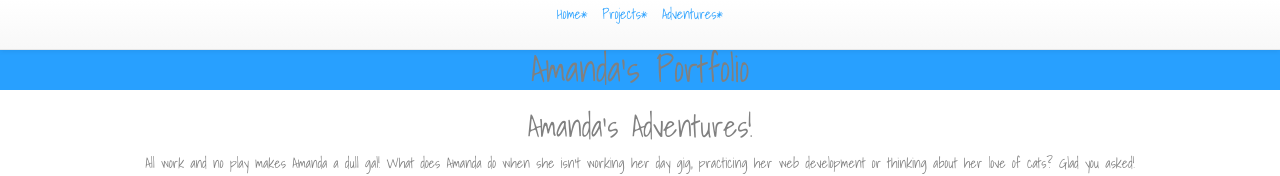
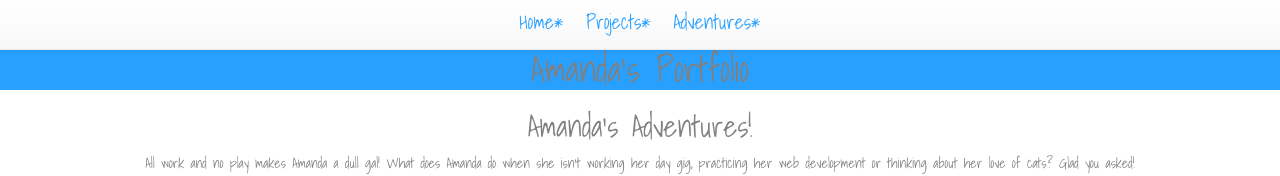
Before and after one commit to akonenkamp/week9, a plain HTML site: page adventures.html in a window 1280 px wide. Shown: the top 176 px of the page. Drawn offline with nearby package versions, Linux system fonts and the light colour scheme.

Commit message:
large links for nav

```diff
--- a/stylesheet.css
+++ b/stylesheet.css
@@ -63,12 +63,13 @@ h1 {
 
 #link-akone  {
 	display: inline-block;
-	padding: 4px;
+	padding: 8px;
 	outline: 0;
 	color: #28A0FF;
 	transition-duration: 1s;
 	transition-property: transform;
 	transform: scale(1) rotate(0);
+    font-size: 20px;
 }
 
 
@@ -76,7 +77,7 @@ h1 {
 	background: #28A0FF;
 	text-decoration: none;
 	color: #fff;
-	border-radius: 4px;
+	border-radius: 8px;
 	transform: scale(1.05) rotate(-1deg);
 }
 
```
